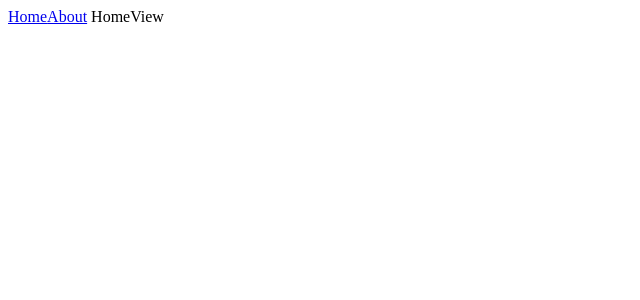
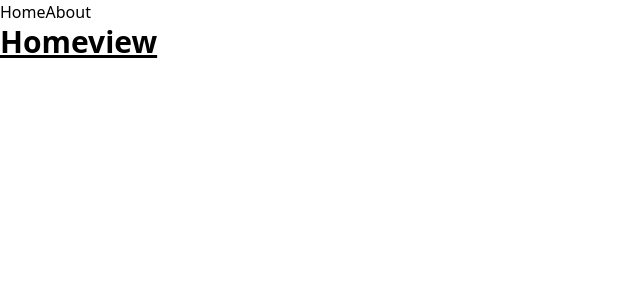
Before and after one commit to Bvanoo/holicow, a Vue app: page / in a window 1280 px wide. Shown: the top 300 px of the page, without its empty margins (0-640 px from the left). Built offline with nearby package versions, Linux system fonts and the light colour scheme; the HTML template or start-up script is replaced by a standard one.

Commit message:
init tailwind
Add basic tailwind class to Homeview

```diff
--- a/package.json
+++ b/package.json
@@ -17,7 +17,9 @@
     "format": "prettier --write src/"
   },
   "dependencies": {
+    "@tailwindcss/vite": "^4.1.17",
     "pinia": "^3.0.3",
+    "tailwindcss": "^4.1.17",
     "vue": "^3.5.22",
     "vue-router": "^4.6.3"
   },
--- a/src/App.vue
+++ b/src/App.vue
@@ -1,5 +1,6 @@
 <script setup lang="ts">
   import NavBar from './components/NavBar.vue';
+  import "./assets/main.css"
 </script>
 
 <template>
--- /dev/null
+++ b/src/assets/main.css
@@ -0,0 +1 @@
+@import "tailwindcss";
--- a/src/views/HomeView.vue
+++ b/src/views/HomeView.vue
@@ -2,5 +2,5 @@
 </script>
 
 <template>
-    HomeView
+    <div class="text-3xl font-bold underline">Homeview</div>
 </template>
--- a/vite.config.ts
+++ b/vite.config.ts
@@ -3,16 +3,13 @@ import { fileURLToPath, URL } from 'node:url'
 import { defineConfig } from 'vite'
 import vue from '@vitejs/plugin-vue'
 import vueDevTools from 'vite-plugin-vue-devtools'
-
+import tailwindcss from '@tailwindcss/vite'
 // https://vite.dev/config/
 export default defineConfig({
-  plugins: [
-    vue(),
-    vueDevTools(),
-  ],
+  plugins: [vue(), vueDevTools(), tailwindcss()],
   resolve: {
     alias: {
-      '@': fileURLToPath(new URL('./src', import.meta.url))
+      '@': fileURLToPath(new URL('./src', import.meta.url)),
     },
   },
 })
```
Also changed, not shown: 1 other file (tests, documents, lock files or other folders).
